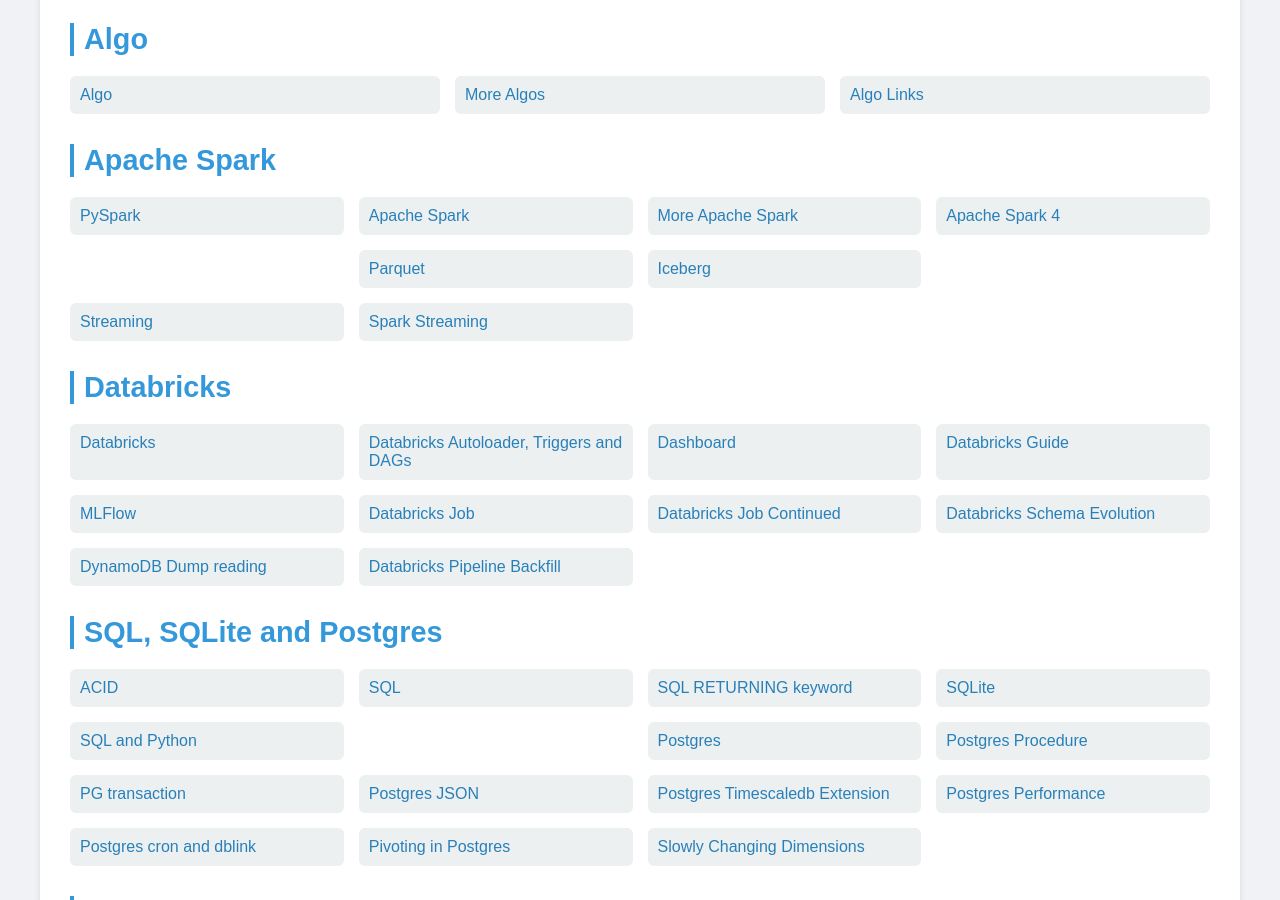
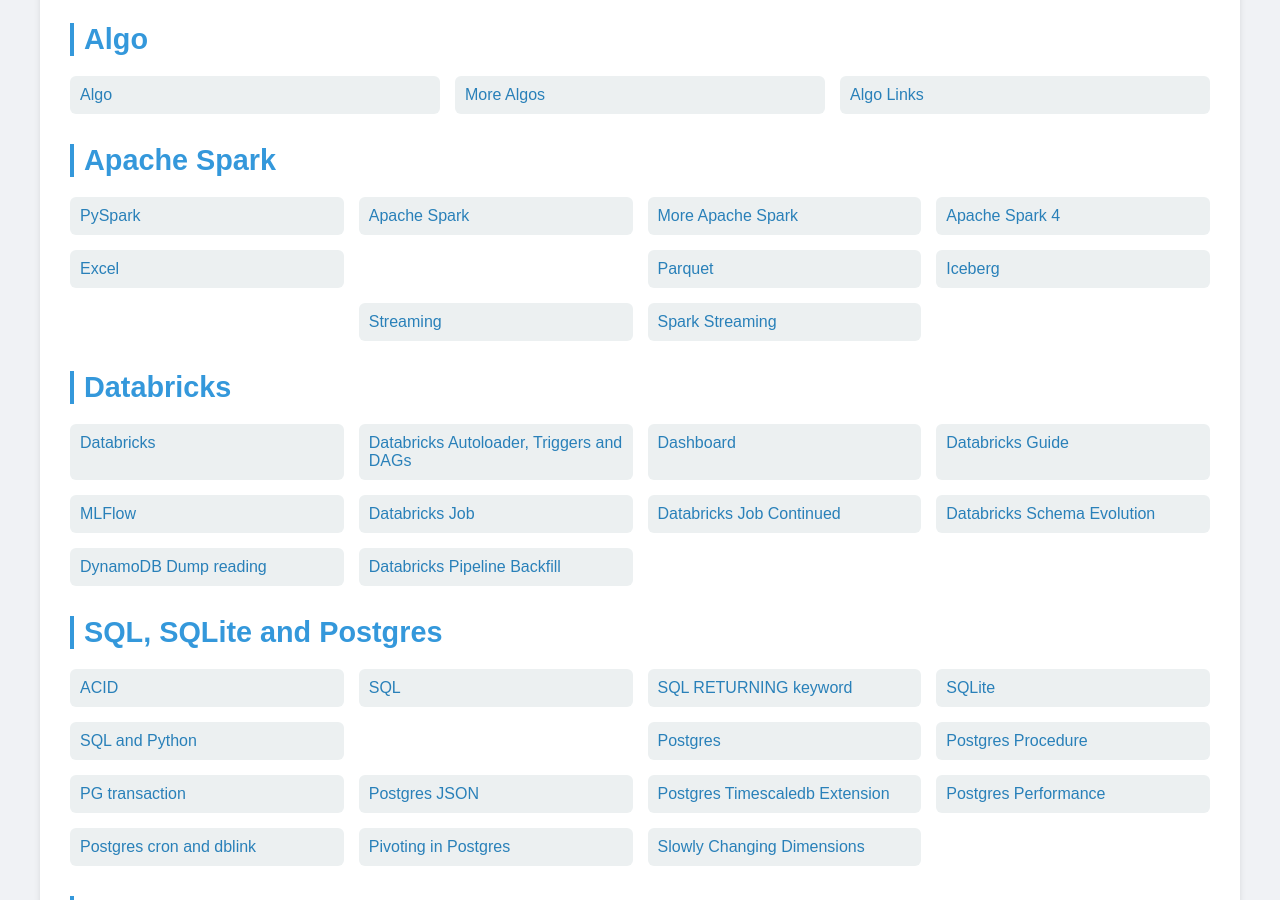
Before and after one commit to Michael-Lubinsky/michael-lubinsky.github.com, a Jekyll site: the page built from index.html, in a window 1280 px wide and 900 px high, scrolled down 444 px. Built offline with Jekyll 4.4.1, drawn with Linux system fonts in a browser that asks for light colours.

Commit message:
Add link to Excel in index.html

```diff
--- a/index.html
+++ b/index.html
@@ -109,6 +109,7 @@
                 <a href="spark/spark.html">Apache Spark</a>
                 <a href="spark/spark_configuration.html">More Apache Spark</a>
                 <a href="spark/spark_4.html">Apache Spark 4</a>
+                <a href="spark/spark_excel.html">Excel</a>
                 <br>
                 <a href="parquet/parquet.html">Parquet</a>
                 <a href="spark/iceberg.html">Iceberg</a>
```
